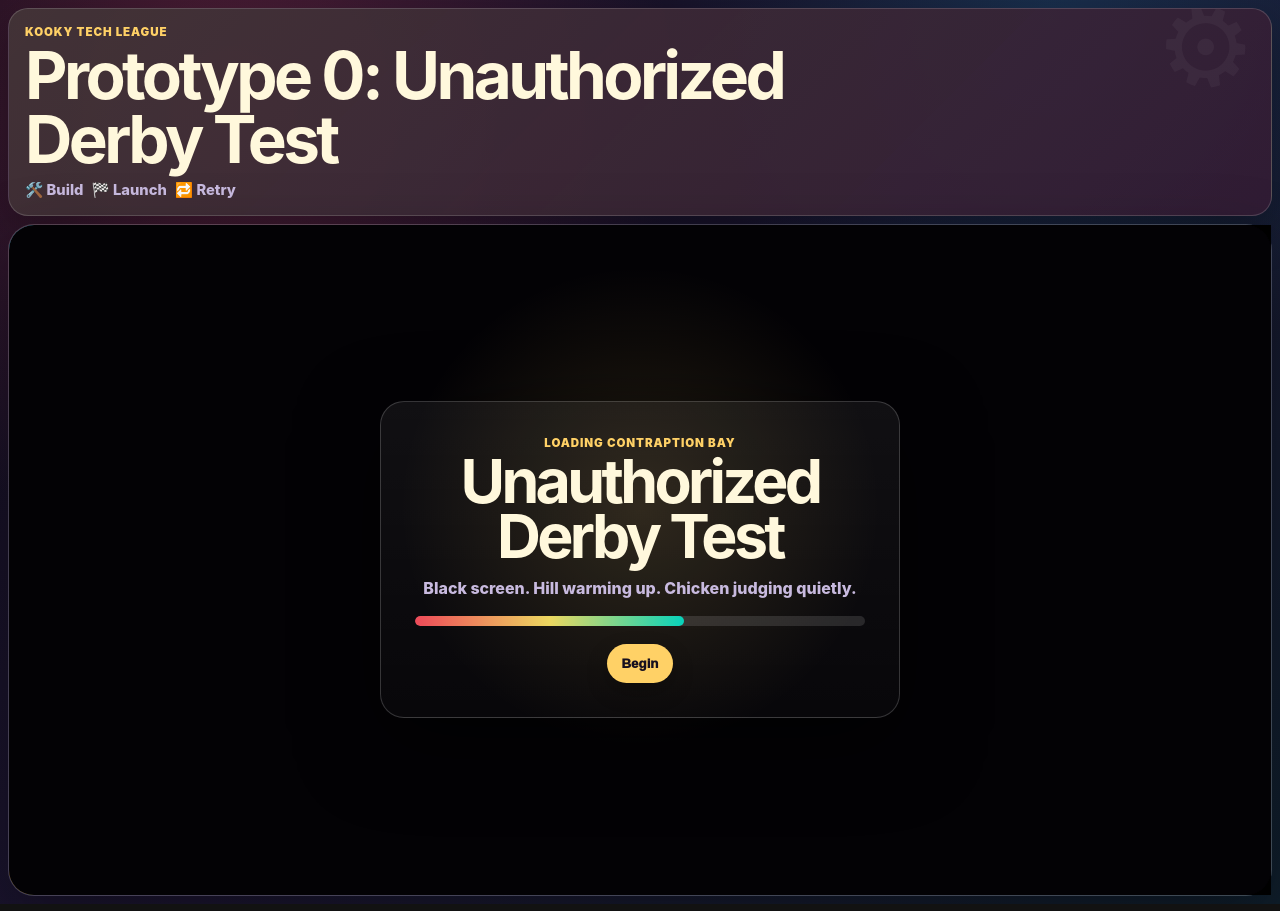
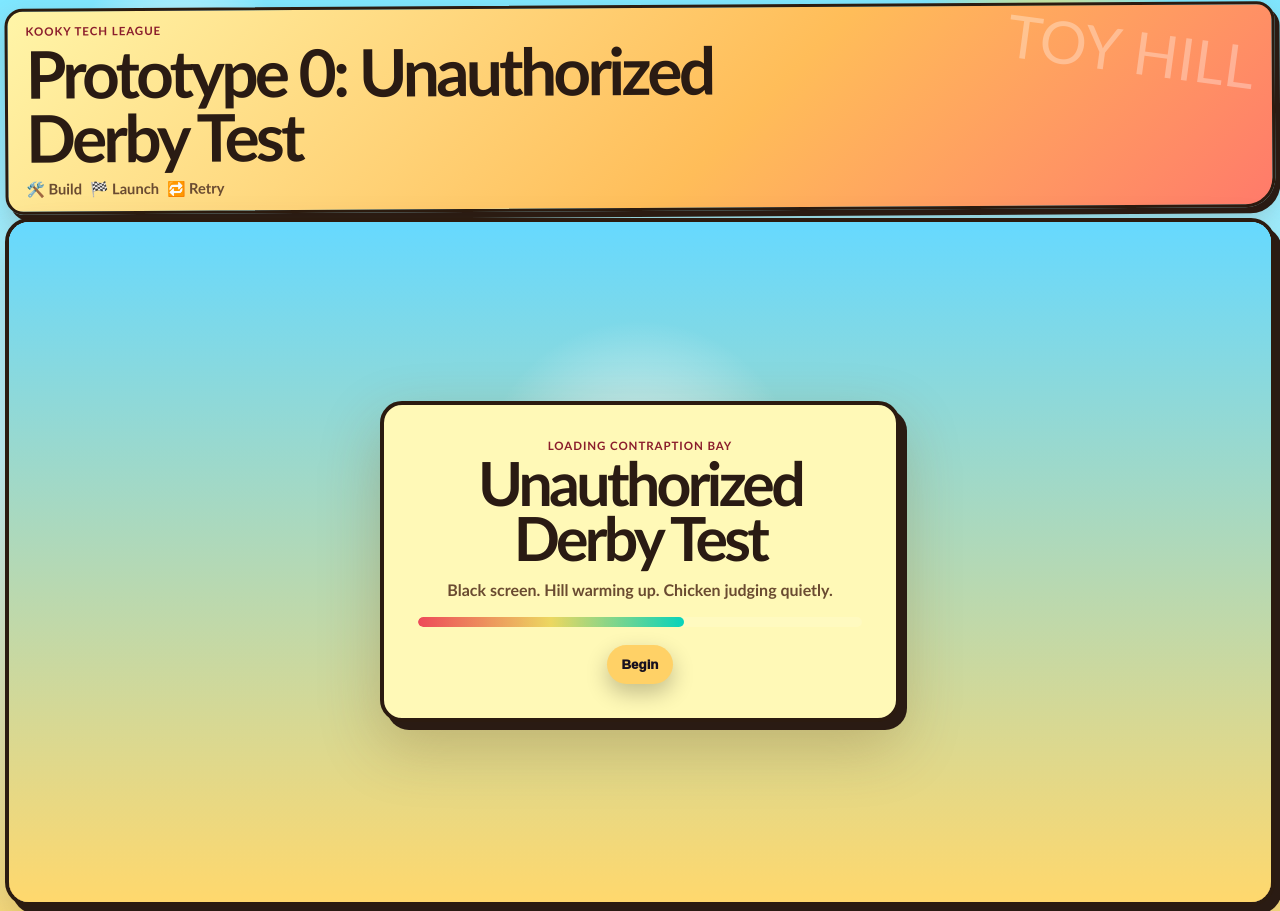
Before and after one commit to Apex-ICP/kooky-tech-playtest, a plain HTML site: page index.html in a window 1280 px wide. Drawn offline with Linux system fonts and the light colour scheme.

Commit message:
Deploy Kooky Tech visual correction pass

```diff
--- a/index.html
+++ b/index.html
@@ -6,19 +6,20 @@
   <title>Prototype 0: Unauthorized Derby Test</title>
   <style>
     :root {
-      color-scheme: dark;
-      --bg: #140f1f;
-      --panel: rgba(31, 24, 47, 0.91);
-      --panel-strong: #261d3d;
-      --ink: #fff8dc;
-      --muted: #c8badf;
+      color-scheme: light;
+      --bg: #8ee5ff;
+      --panel: rgba(255, 252, 213, 0.9);
+      --panel-strong: #fff2a8;
+      --ink: #2a1b13;
+      --muted: #6a4b31;
       --gold: #ffd166;
       --pink: #ef476f;
       --green: #06d6a0;
       --blue: #118ab2;
       --danger: #ff7b54;
-      --line: rgba(255, 255, 255, 0.16);
-      font-family: Inter, ui-sans-serif, system-ui, -apple-system, BlinkMacSystemFont, "Segoe UI", sans-serif;
+      --line: rgba(82, 48, 24, 0.22);
+      --outline: #2b1b10;
+      font-family: "Trebuchet MS", "Comic Sans MS", Inter, ui-sans-serif, system-ui, sans-serif;
     }
 
     * { box-sizing: border-box; }
@@ -27,42 +28,43 @@
       margin: 0;
       min-height: 100vh;
       background:
-        radial-gradient(circle at 18% 12%, rgba(239, 71, 111, 0.28), transparent 28rem),
-        radial-gradient(circle at 82% 2%, rgba(17, 138, 178, 0.22), transparent 24rem),
-        linear-gradient(135deg, #130d1d 0%, #1b1530 50%, #0f1e2b 100%);
+        radial-gradient(circle at 14% 8%, rgba(255, 255, 255, 0.78), transparent 7rem),
+        radial-gradient(circle at 82% 4%, rgba(255, 229, 89, 0.74), transparent 8rem),
+        linear-gradient(180deg, #7fe7ff 0%, #bff5ff 50%, #f8dd80 100%);
       color: var(--ink);
     }
 
     main {
-      width: min(1480px, calc(100% - 16px));
+      width: min(1540px, calc(100% - 10px));
       min-height: 100vh;
       margin: 0 auto;
-      padding: 8px 0;
+      padding: 5px 0;
     }
 
     .hero {
-      border: 1px solid var(--line);
-      border-radius: 20px;
-      padding: clamp(10px, 1.8vw, 16px);
-      background: linear-gradient(135deg, rgba(255, 209, 102, 0.15), rgba(239, 71, 111, 0.09)), var(--panel);
-      box-shadow: 0 16px 44px rgba(0, 0, 0, 0.3);
+      border: 3px solid var(--outline);
+      border-radius: 18px 18px 30px 18px;
+      padding: clamp(8px, 1.5vw, 13px) clamp(11px, 2vw, 18px);
+      background: linear-gradient(135deg, #fff5a8, #ffbd59 58%, #ff7a6a);
+      box-shadow: 5px 6px 0 #2a1b13, 0 11px 26px rgba(95, 57, 28, 0.2);
       overflow: hidden;
       position: relative;
+      transform: rotate(-0.35deg);
     }
 
     .hero::after {
-      content: "⚙︎";
+      content: "TOY HILL";
       position: absolute;
       right: 16px;
-      top: -30px;
-      font-size: 110px;
-      color: rgba(255, 255, 255, 0.045);
-      transform: rotate(-14deg);
+      top: 10px;
+      font-size: clamp(1.2rem, 4.6vw, 4.2rem);
+      color: rgba(255, 255, 255, 0.32);
+      transform: rotate(8deg);
     }
 
     .eyebrow {
       margin: 0 0 4px;
-      color: var(--gold);
+      color: #8b1d2c;
       font-weight: 900;
       letter-spacing: 0.08em;
       text-transform: uppercase;
@@ -89,14 +91,29 @@
 
     .stage-shell {
       position: relative;
-      min-height: calc(100vh - 128px);
-      margin-top: 8px;
-      border: 1px solid var(--line);
-      border-radius: 26px;
+      min-height: calc(100vh - 112px);
+      margin-top: 7px;
+      border: 4px solid var(--outline);
+      border-radius: 24px;
       overflow: hidden;
-      background: rgba(255, 255, 255, 0.035);
-      box-shadow: 0 24px 68px rgba(0, 0, 0, 0.34);
+      background: #91e7ff;
+      box-shadow: 7px 8px 0 #2a1b13, 0 20px 42px rgba(104, 70, 26, 0.22);
       isolation: isolate;
+    }
+
+    .stage-dominant-correction::before,
+    .paper-grain {
+      content: "";
+      position: absolute;
+      inset: 0;
+      z-index: 2;
+      pointer-events: none;
+      opacity: 0.18;
+      background-image:
+        radial-gradient(circle at 10% 20%, rgba(43, 27, 16, 0.45) 0 1px, transparent 1.8px),
+        radial-gradient(circle at 70% 80%, rgba(255, 255, 255, 0.82) 0 1px, transparent 2px);
+      background-size: 42px 38px, 57px 51px;
+      mix-blend-mode: multiply;
     }
 
     .load-screen {
@@ -106,17 +123,19 @@
       display: grid;
       place-items: center;
       padding: 22px;
-      background: radial-gradient(circle at 50% 42%, rgba(255, 209, 102, 0.14), transparent 15rem), #030205;
+      background:
+        radial-gradient(circle at 50% 38%, rgba(255, 255, 255, 0.75), transparent 10rem),
+        linear-gradient(180deg, #66d9ff 0%, #ffd86d 100%);
       transition: opacity 260ms ease, transform 260ms ease;
     }
 
     .load-card {
       width: min(520px, 94%);
-      border: 1px solid rgba(255, 255, 255, 0.18);
-      border-radius: 24px;
+      border: 4px solid var(--outline);
+      border-radius: 22px;
       padding: clamp(18px, 5vw, 34px);
-      background: linear-gradient(180deg, rgba(255,255,255,0.06), rgba(255,255,255,0.025));
-      box-shadow: 0 24px 80px rgba(0,0,0,0.62);
+      background: #fff9b7;
+      box-shadow: 7px 8px 0 #2a1b13, 0 24px 60px rgba(125, 75, 20, 0.28);
       text-align: center;
     }
 
@@ -187,11 +206,11 @@
     }
 
     .panel {
-      border: 1px solid var(--line);
-      border-radius: 20px;
+      border: 3px solid var(--outline);
+      border-radius: 18px;
       background: var(--panel);
-      box-shadow: 0 14px 34px rgba(0, 0, 0, 0.22);
-      padding: 14px;
+      box-shadow: 5px 6px 0 rgba(43, 27, 16, 0.92), 0 12px 24px rgba(100, 64, 24, 0.18);
+      padding: 12px;
     }
 
     .builder-overlay,
@@ -199,9 +218,9 @@
       position: absolute;
       z-index: 12;
       width: min(350px, calc(100% - 28px));
-      background: rgba(22, 16, 34, 0.72);
-      border-color: rgba(255, 255, 255, 0.24);
-      backdrop-filter: blur(14px) saturate(1.2);
+      background: rgba(255, 252, 213, 0.84);
+      border-color: var(--outline);
+      backdrop-filter: blur(6px) saturate(1.1);
     }
 
     .builder-overlay {
@@ -272,7 +291,7 @@
       padding: 8px 6px;
       border: 1px solid var(--line);
       border-radius: 14px;
-      background: rgba(255, 255, 255, 0.045);
+      background: rgba(255, 255, 255, 0.58);
       cursor: pointer;
       text-align: center;
       transition: transform 140ms ease, border-color 140ms ease, background 140ms ease;
@@ -282,7 +301,7 @@
     .choice:has(input:checked) {
       transform: translateY(-2px) scale(1.02);
       border-color: rgba(255, 209, 102, 0.7);
-      background: rgba(255, 209, 102, 0.1);
+      background: rgba(255, 219, 80, 0.58);
     }
 
     .choice input {
@@ -430,7 +449,7 @@
       margin: 11px 0;
       padding: 10px;
       border-radius: 16px;
-      background: rgba(0, 0, 0, 0.23);
+      background: rgba(255, 184, 64, 0.23);
     }
 
     .stat-row {
@@ -444,7 +463,7 @@
     .meter {
       height: 9px;
       border-radius: 999px;
-      background: rgba(255, 255, 255, 0.11);
+      background: rgba(82, 48, 24, 0.14);
       overflow: hidden;
     }
 
@@ -493,9 +512,10 @@
       min-height: 560px;
       overflow: hidden;
       background:
-        radial-gradient(circle at 17% 15%, rgba(255, 255, 255, 0.28), transparent 7rem),
-        radial-gradient(circle at 83% 18%, rgba(255, 209, 102, 0.18), transparent 9rem),
-        linear-gradient(180deg, #55b5d5 0 42%, #7fd29e 42% 100%);
+        radial-gradient(circle at 16% 15%, rgba(255, 255, 255, 0.95) 0 34px, transparent 35px),
+        radial-gradient(circle at 20% 14%, rgba(255, 255, 255, 0.8) 0 58px, transparent 59px),
+        radial-gradient(circle at 79% 15%, #ffe56b 0 60px, rgba(255, 229, 107, 0.35) 61px 96px, transparent 97px),
+        linear-gradient(180deg, #61d9ff 0 47%, #89e883 47% 73%, #ffd36b 73% 100%);
     }
 
     .course::before {
@@ -503,10 +523,10 @@
       position: absolute;
       left: -9%; right: -9%; bottom: 0; height: 48%;
       background:
-        repeating-linear-gradient(110deg, rgba(255,255,255,0.11) 0 7px, transparent 7px 34px),
-        linear-gradient(165deg, transparent 0 8%, #8a5a34 8% 18%, #5b351f 18% 47%, #65401f 47% 100%);
-      border-top: 8px solid rgba(255, 209, 102, 0.64);
-      clip-path: polygon(0 11%, 31% 23%, 53% 39%, 72% 57%, 100% 70%, 100% 100%, 0 100%);
+        repeating-linear-gradient(110deg, rgba(255,255,255,0.18) 0 7px, transparent 7px 34px),
+        linear-gradient(165deg, transparent 0 7%, #d99a4a 7% 16%, #8f5c28 16% 52%, #704018 52% 100%);
+      border-top: 10px solid #ffe08a;
+      clip-path: polygon(0 6%, 16% 12%, 30% 19%, 42% 32%, 52% 39%, 64% 55%, 78% 64%, 100% 74%, 100% 100%, 0 100%);
       opacity: 1;
     }
 
@@ -522,7 +542,7 @@
       position: absolute;
       padding: 5px 8px;
       border-radius: 999px;
-      background: rgba(0, 0, 0, 0.48);
+      background: rgba(255, 249, 183, 0.9);
       border: 1px solid var(--line);
       color: var(--ink);
       font-size: 0.73rem;
@@ -544,11 +564,11 @@
       z-index: 1;
       pointer-events: none;
       background:
-        radial-gradient(circle at 24% 47%, rgba(255, 209, 102, 0.18) 0 18px, transparent 19px),
-        radial-gradient(circle at 76% 74%, rgba(255, 248, 220, 0.15) 0 15px, transparent 16px),
-        linear-gradient(165deg, transparent 0 10%, #8f6136 10% 20%, #6d421f 20% 100%);
-      clip-path: polygon(0 3%, 29% 16%, 50% 34%, 72% 55%, 100% 68%, 100% 100%, 0 100%);
-      filter: drop-shadow(0 -6px 0 rgba(255, 209, 102, 0.28));
+        radial-gradient(circle at 24% 47%, rgba(255, 209, 102, 0.24) 0 18px, transparent 19px),
+        radial-gradient(circle at 76% 74%, rgba(255, 248, 220, 0.2) 0 15px, transparent 16px),
+        linear-gradient(165deg, transparent 0 8%, #e0aa50 8% 18%, #946022 18% 100%);
+      clip-path: polygon(0 3%, 12% 8%, 28% 15%, 40% 28%, 52% 36%, 66% 55%, 81% 64%, 100% 73%, 100% 100%, 0 100%);
+      filter: drop-shadow(0 -7px 0 #fff0a7) drop-shadow(0 -11px 0 rgba(43, 27, 16, 0.28));
     }
 
     .course-path {
@@ -559,22 +579,37 @@
       height: 17%;
       z-index: 2;
       border-radius: 999px;
-      border-top: 11px solid rgba(255, 248, 220, 0.72);
+      border-top: 15px solid rgba(255, 249, 183, 0.92);
       transform: rotate(14deg);
       transform-origin: left center;
-      box-shadow: 0 15px 0 rgba(88, 45, 20, 0.42);
+      box-shadow: 0 18px 0 rgba(115, 62, 22, 0.5), 0 -5px 0 rgba(43, 27, 16, 0.18);
       pointer-events: none;
+    }
+
+    .start-ramp {
+      position: absolute;
+      left: 4%;
+      top: 45%;
+      width: 130px;
+      height: 54px;
+      z-index: 3;
+      transform: rotate(13deg);
+      background: linear-gradient(135deg, #ff6f61, #ffd166);
+      border: 4px solid var(--outline);
+      border-radius: 10px 14px 22px 8px;
+      box-shadow: 5px 6px 0 rgba(43, 27, 16, 0.35);
     }
 
     .obstacle.bump-shape {
       position: absolute;
       left: 42%;
       top: 68%;
-      width: 78px;
-      height: 31px;
+      width: 112px;
+      height: 46px;
       border-radius: 90px 90px 8px 8px;
-      background: #7f5539;
-      border: 2px solid rgba(255, 255, 255, 0.16);
+      background: linear-gradient(180deg, #bb7a35, #734018);
+      border: 4px solid var(--outline);
+      box-shadow: inset 0 10px 0 rgba(255, 244, 177, 0.22), 4px 5px 0 rgba(43, 27, 16, 0.35);
       z-index: 3;
     }
 
@@ -582,11 +617,14 @@
       position: absolute;
       left: 64%;
       top: 72%;
-      width: 48px;
-      height: 48px;
+      width: 78px;
+      height: 78px;
       border-radius: 7px;
-      background: linear-gradient(135deg, #b56b2c, #6f3f1d);
-      border: 2px dashed rgba(255, 255, 255, 0.28);
+      background:
+        linear-gradient(45deg, transparent 42%, #6f3f1d 43% 57%, transparent 58%),
+        linear-gradient(-45deg, transparent 42%, #6f3f1d 43% 57%, transparent 58%),
+        linear-gradient(135deg, #e58a31, #9e5522);
+      border: 4px solid var(--outline);
       transform: rotate(-9deg);
       z-index: 3;
     }
@@ -619,8 +657,8 @@
       position: absolute;
       left: 7%;
       top: 34%;
-      width: 118px;
-      height: 78px;
+      width: 154px;
+      height: 100px;
       transform: rotate(10deg);
       transition: none;
       will-change: left, top, transform;
@@ -654,12 +692,12 @@
       position: absolute;
       left: 18px;
       top: 18px;
-      width: 78px;
-      height: 38px;
-      border-radius: 15px 18px 8px 10px;
-      background: linear-gradient(135deg, var(--pink), var(--gold));
-      border: 2px solid rgba(255, 255, 255, 0.78);
-      box-shadow: inset 0 8px 0 rgba(255,255,255,0.18), 0 10px 16px rgba(0, 0, 0, 0.28);
+      width: 102px;
+      height: 48px;
+      border-radius: 18px 20px 10px 12px;
+      background: linear-gradient(135deg, #ff5d7a, #ffd166);
+      border: 4px solid var(--outline);
+      box-shadow: inset 0 10px 0 rgba(255,255,255,0.22), 5px 7px 0 rgba(43, 27, 16, 0.35);
       z-index: 2;
     }
 
@@ -737,32 +775,104 @@
     .contraption.wheel-wagon .wheel-assembly .wheel { width: 25px; height: 25px; background: radial-gradient(circle, #f8f0d0 0 14%, #9b2d2d 15% 26%, transparent 27% 34%, #9b2d2d 35% 47%, transparent 48% 58%, #9b2d2d 59% 72%, #1c171a 73%); }
     .contraption.wheel-wagon .wheel-assembly::before { background: #b93131; }
 
-    .chicken {
-      position: absolute;
-      right: -17px;
-      top: -17px;
-      font-size: 25px;
-      filter: drop-shadow(0 3px 2px rgba(0, 0, 0, 0.35));
-    }
-
-
     .co-pilot {
       position: absolute;
-      right: -17px;
-      top: -17px;
-      font-size: 25px;
-      filter: drop-shadow(0 3px 2px rgba(0, 0, 0, 0.35));
+      right: -13px;
+      top: -19px;
+      width: 33px;
+      height: 38px;
+      filter: drop-shadow(3px 4px 0 rgba(43, 27, 16, 0.3));
       z-index: 4;
+    }
+
+    .cartoon-chicken::before,
+    .cartoon-chicken::after {
+      content: "";
+      position: absolute;
+      box-sizing: border-box;
+    }
+
+    .cartoon-chicken::before {
+      left: 5px;
+      top: 9px;
+      width: 24px;
+      height: 24px;
+      border-radius: 55% 45% 50% 50%;
+      background: #fff7dc;
+      border: 3px solid var(--outline);
+      box-shadow: 12px -8px 0 -8px #e83b45, 15px -3px 0 -10px #e83b45;
+    }
+
+    .cartoon-chicken::after {
+      right: -2px;
+      top: 17px;
+      border-left: 10px solid #ffb02e;
+      border-top: 5px solid transparent;
+      border-bottom: 5px solid transparent;
+      filter: drop-shadow(1px 0 0 var(--outline));
     }
 
     .oddity-mount {
       position: absolute;
       left: 36px;
       top: -12px;
-      font-size: 24px;
+      width: 46px;
+      height: 42px;
       transform-origin: 50% 100%;
-      filter: drop-shadow(0 3px 2px rgba(0, 0, 0, 0.35));
+      filter: drop-shadow(3px 4px 0 rgba(43, 27, 16, 0.25));
       z-index: 3;
+    }
+
+    .oddity-mount::before,
+    .oddity-mount::after,
+    .oddity-mount span {
+      content: "";
+      position: absolute;
+      box-sizing: border-box;
+    }
+
+    .cartoon-whoopee::before {
+      left: 5px; top: 20px; width: 33px; height: 16px;
+      border-radius: 55% 45% 44% 56%;
+      background: #e84855;
+      border: 3px solid var(--outline);
+    }
+
+    .cartoon-whoopee::after {
+      left: 30px; top: 13px; width: 14px; height: 15px;
+      border-radius: 8px 8px 2px 2px;
+      background: #ffd166;
+      border: 3px solid var(--outline);
+      transform: rotate(22deg);
+    }
+
+    .cartoon-umbrella::before {
+      left: 0; top: 3px; width: 48px; height: 24px;
+      border-radius: 48px 48px 5px 5px;
+      background: conic-gradient(from 180deg at 50% 100%, #ff5d7a 0 35deg, #ffd166 36deg 72deg, #2ec4b6 73deg 110deg, #ff5d7a 111deg 180deg);
+      border: 3px solid var(--outline);
+      clip-path: polygon(0 100%, 8% 32%, 50% 0, 92% 32%, 100% 100%);
+    }
+
+    .cartoon-umbrella::after {
+      left: 22px; top: 23px; width: 13px; height: 21px;
+      border-left: 4px solid var(--outline);
+      border-bottom: 4px solid var(--outline);
+      border-radius: 0 0 0 16px;
+    }
+
+    .cartoon-blower::before {
+      left: 5px; top: 18px; width: 34px; height: 18px;
+      border-radius: 12px 18px 18px 8px;
+      background: #2bb7e8;
+      border: 3px solid var(--outline);
+    }
+
+    .cartoon-blower::after {
+      left: -6px; top: 22px; width: 18px; height: 10px;
+      border-radius: 999px 3px 3px 999px;
+      background: #ffd166;
+      border: 3px solid var(--outline);
     }
 
     .contraption[data-oddity="whoopee"] .oddity-mount { left: 5px; top: 19px; }
@@ -943,6 +1053,7 @@
       .course { min-height: 0; }
       .label { font-size: 0.66rem; padding: 4px 6px; }
       .finish-line { height: 68px; }
+      .start-ramp { width: 70px; height: 30px; border-width: 3px; box-shadow: 3px 4px 0 rgba(43, 27, 16, 0.35); }
       .obstacle.bump-shape { width: 50px; height: 20px; }
       .obstacle.crate-shape { width: 31px; height: 31px; }
       .contraption { width: 78px; height: 52px; }
@@ -968,7 +1079,8 @@
       <p class="tagline"><span>🛠️ Build</span><span>🏁 Launch</span><span>🔁 Retry</span></p>
     </header>
 
-    <section class="stage-shell awaiting-begin" aria-label="Playable derby MVP">
+    <section class="stage-shell awaiting-begin stage-dominant-correction" aria-label="Playable derby MVP">
+      <div class="paper-grain" aria-hidden="true"></div>
       <section id="loadScreen" class="load-screen" aria-labelledby="load-title">
         <div class="load-card">
           <p class="eyebrow">Loading contraption bay</p>
@@ -981,16 +1093,17 @@
 
       <section class="course-panel" aria-labelledby="course-title">
         <h2 id="course-title" class="sr-only">Course</h2>
-        <div id="course" class="course" data-run-phase="ready" data-motion-mode="continuous-hill" aria-label="Visible side-view derby hill with bump, loose crate, and finish line">
+        <div id="course" class="course toybox-sky" data-run-phase="ready" data-motion-mode="continuous-hill" aria-label="Visible side-view derby hill with bump, loose crate, and finish line">
           <div class="track-line"></div>
-          <div class="side-view-hill" aria-hidden="true"></div>
+          <div class="side-view-hill hand-drawn-hill" aria-hidden="true"></div>
+          <div class="start-ramp" aria-hidden="true"></div>
           <div class="course-path" aria-hidden="true"></div>
           <span class="label hill">⛰️ hill</span>
           <span class="label bump">〰️ bump</span>
           <span class="label crate">📦 crate</span>
           <span class="label finish">🏁 finish</span>
-          <div class="obstacle bump-shape" data-obstacle="bump" aria-hidden="true"></div>
-          <div class="obstacle crate-shape" data-obstacle="crate" aria-hidden="true"></div>
+          <div class="obstacle bump-shape cartoon-bump" data-obstacle="bump" aria-hidden="true"></div>
+          <div class="obstacle crate-shape cartoon-crate" data-obstacle="crate" aria-hidden="true"></div>
           <div class="finish-line" aria-hidden="true"></div>
           <span class="fx dust-a">💨</span>
           <span class="fx dust-b">💨</span>
@@ -1002,9 +1115,9 @@
             <div class="motion-trail" aria-hidden="true"></div>
             <div class="sprite-shadow" aria-hidden="true"></div>
             <div class="rig-body" aria-hidden="true"></div>
-            <div class="oddity-mount" aria-hidden="true">💨</div>
+            <div class="oddity-mount cartoon-whoopee" aria-hidden="true"><span></span></div>
             <div class="wheel-assembly" aria-hidden="true"><span class="wheel rear"></span><span class="wheel front"></span></div>
-            <span class="co-pilot chicken" title="Kentucky Fried">🐔</span>
+            <span class="co-pilot chicken cartoon-chicken" title="Kentucky Fried" aria-label="Kentucky Fried"></span>
           </div>
         </div>
       </section>
@@ -1169,7 +1282,8 @@
       contraption.classList.remove('wheel-cart', 'wheel-casters', 'wheel-wagon');
       contraption.classList.add(`wheel-${wheels}`);
       if (oddityMount) {
-        oddityMount.textContent = oddity === 'umbrella' ? '\u2602\uFE0F' : oddity === 'blower' ? '\u{1F343}' : '\u{1F4A8}';
+        oddityMount.className = `oddity-mount cartoon-${oddity === 'blower' ? 'blower' : oddity === 'umbrella' ? 'umbrella' : 'whoopee'}`;
+        oddityMount.innerHTML = '<span></span>';
       }
     }
 
```
